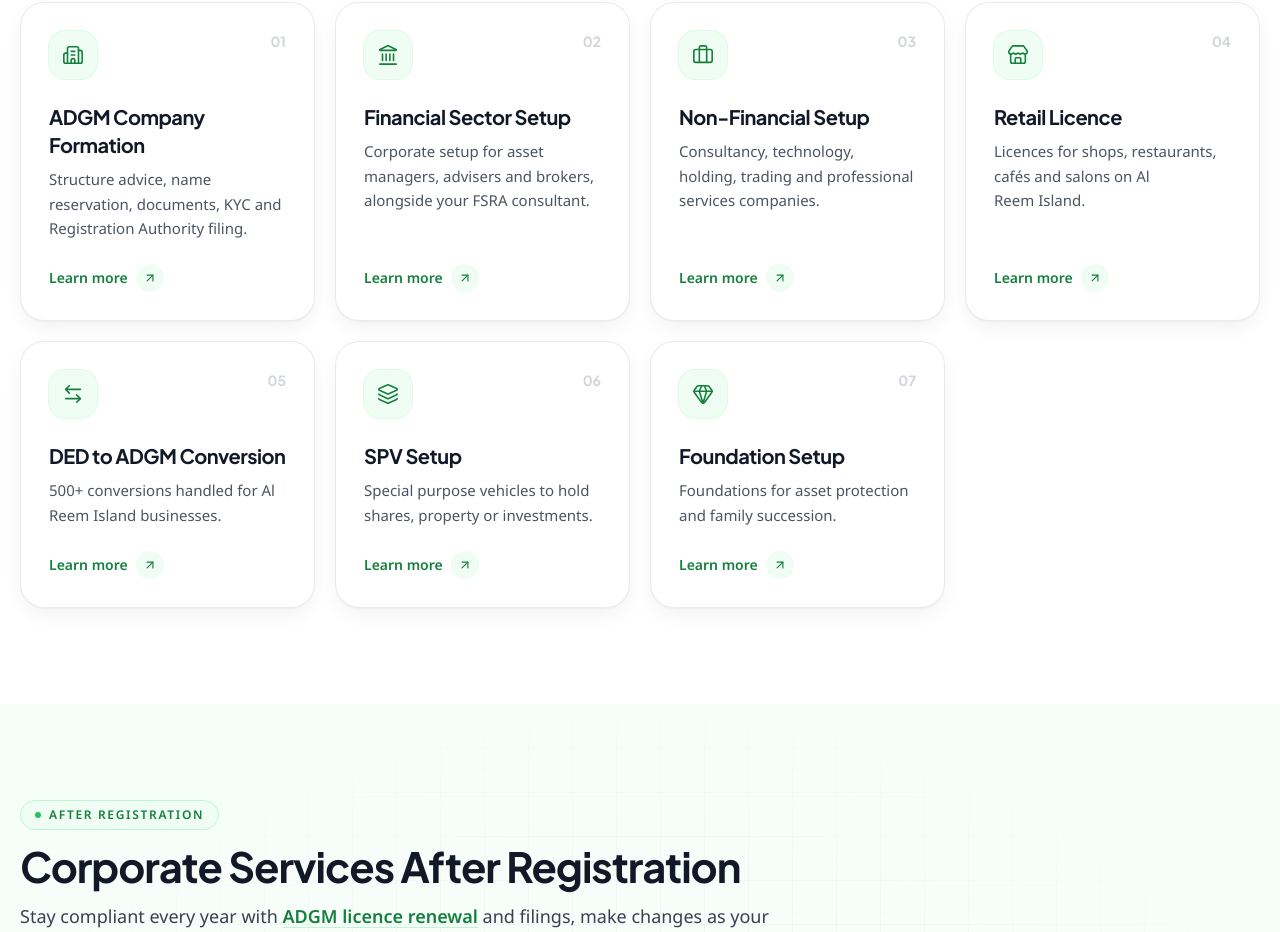
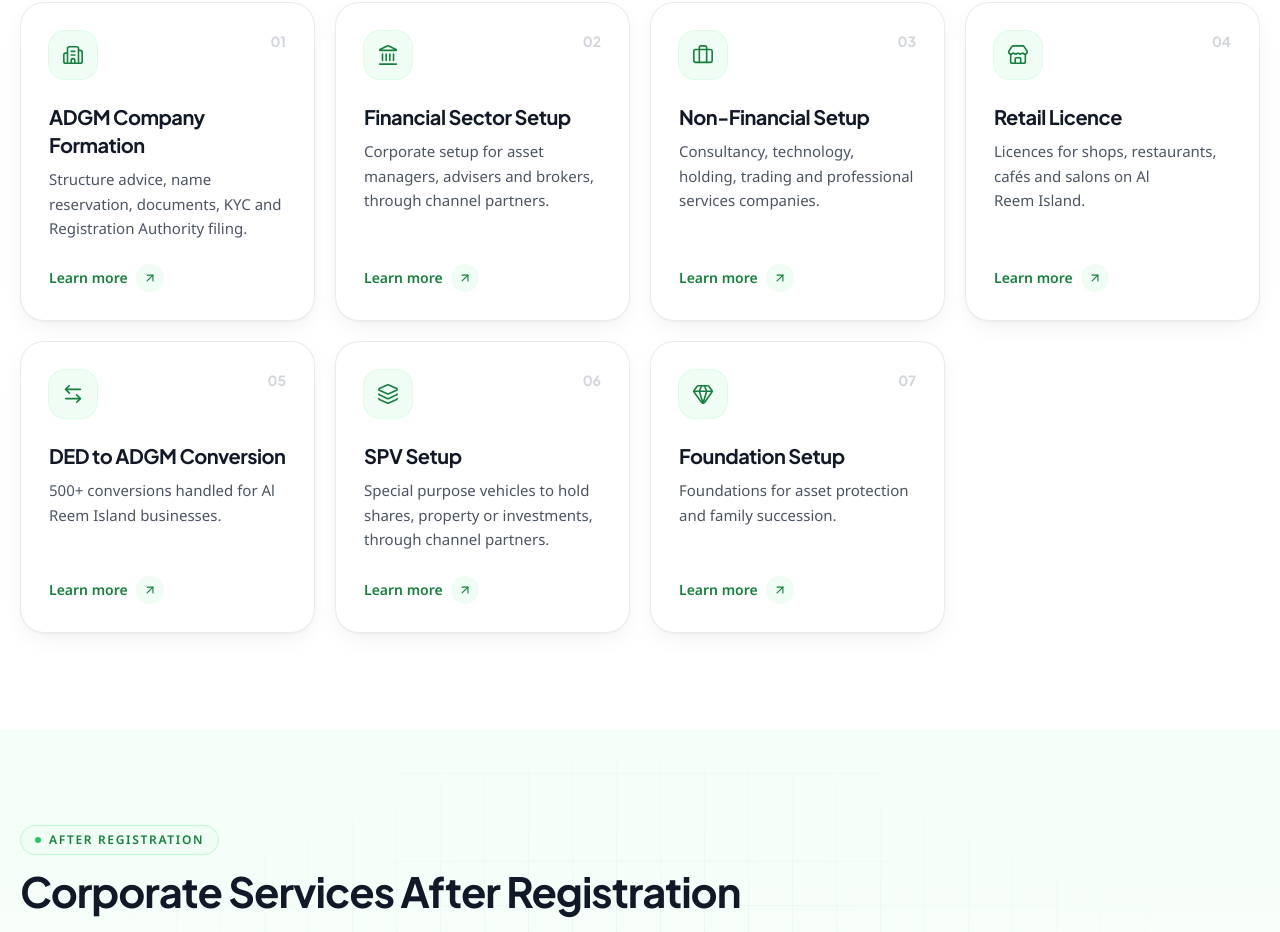
Before and after one commit to bayana-dev/bayana-website, a React (Vite) app: page / in a window 1280 px wide. Shown: the part 1400-2332 px from the top of the page. Built offline with nearby package versions, Linux system fonts and the light colour scheme; no server answers.

Commit message:
Modify cardText for financial services and SPV setup
Updated cardText for financial services and SPV setup services to include 'through channel partners'.

```diff
--- a/src/siteConfig.js
+++ b/src/siteConfig.js
@@ -97,11 +97,11 @@ export const nav = [
 // ─────────────────────────────────────────────────────────────
 export const services = [
   { id: 6, slug: 'adgm-company-formation', page: 'CompanyFormation', group: 'Company Setup', short: 'ADGM Company Formation', cardText: 'Structure advice, name reservation, documents, KYC and Registration Authority filing.' },
-  { id: 7, slug: 'adgm-financial-services-company-setup', page: 'FinancialSetup', group: 'Company Setup', short: 'Financial Sector Setup', cardText: 'Corporate setup for asset managers, advisers and brokers, alongside your FSRA consultant.' },
+  { id: 7, slug: 'adgm-financial-services-company-setup', page: 'FinancialSetup', group: 'Company Setup', short: 'Financial Sector Setup', cardText: 'Corporate setup for asset managers, advisers and brokers, through channel partners.' },
   { id: 8, slug: 'adgm-non-financial-company-setup', page: 'NonFinancialSetup', group: 'Company Setup', short: 'Non-Financial Setup', cardText: 'Consultancy, technology, holding, trading and professional services companies.' },
   { id: 9, slug: 'adgm-retail-licence', page: 'RetailLicence', group: 'Company Setup', short: 'Retail Licence', cardText: 'Licences for shops, restaurants, cafés and salons on Al Reem Island.' },
   { id: 10, slug: 'ded-to-adgm-licence-conversion', page: 'DedToAdgmConversion', group: 'Company Setup', short: 'DED to ADGM Conversion', cardText: '500+ conversions handled for Al Reem Island businesses.' },
-  { id: 11, slug: 'adgm-spv-setup', page: 'SpvSetup', group: 'Company Setup', short: 'SPV Setup', cardText: 'Special purpose vehicles to hold shares, property or investments.' },
+  { id: 11, slug: 'adgm-spv-setup', page: 'SpvSetup', group: 'Company Setup', short: 'SPV Setup', cardText: 'Special purpose vehicles to hold shares, property or investments, through channel partners.' },
   { id: 12, slug: 'adgm-foundation-setup', page: 'FoundationSetup', group: 'Company Setup', short: 'Foundation Setup', cardText: 'Foundations for asset protection and family succession.' },
   { id: 13, slug: 'adgm-csp-registered-office', page: 'CspRegisteredOffice', group: 'Corporate Services', short: 'CSP & Registered Office', cardText: 'Registered office, registered agent and statutory filings.' },
   { id: 14, slug: 'adgm-annual-filings-licence-renewal', page: 'FilingsRenewal', group: 'Corporate Services', short: 'Filings & Licence Renewal', cardText: 'Renewal, confirmation statement, accounts, data protection and amendments.' },
```
